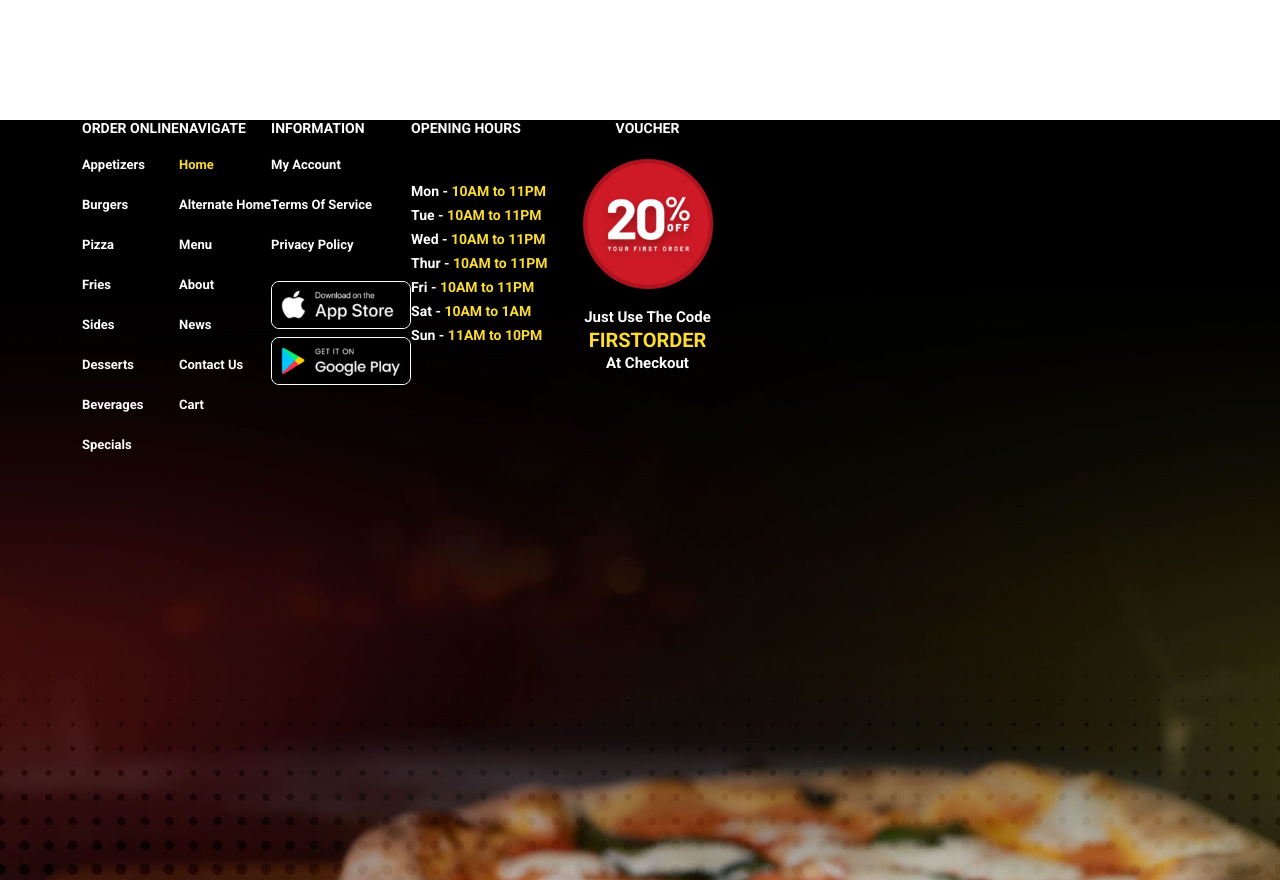
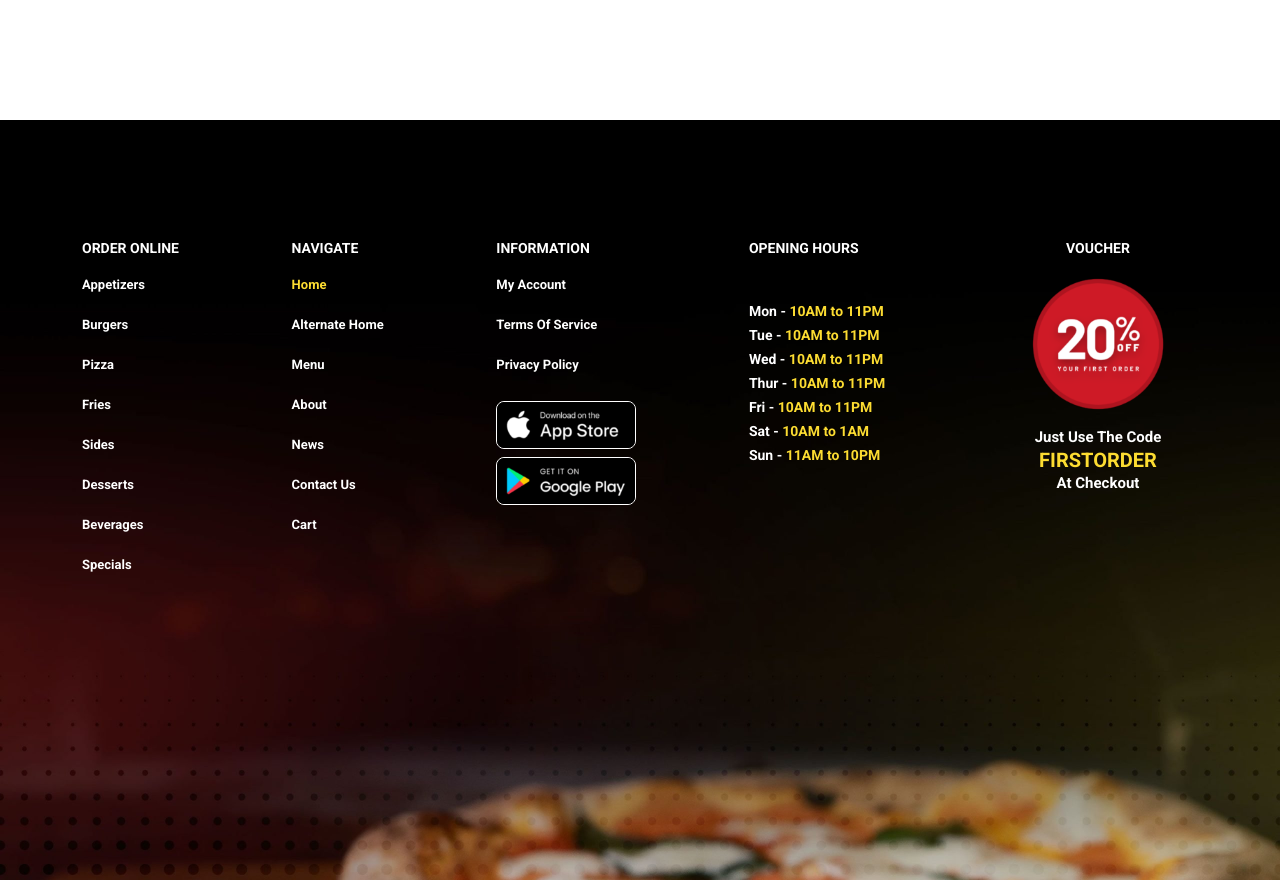
Before and after one commit to br4nc4/proj-html-vuejs, a Vue app: page / in a window 1280 px wide. Shown: the part 4500-5380 px from the top of the page. Built offline with nearby package versions, Linux system fonts and the light colour scheme.

Commit message:
footer padding lists & space between

```diff
--- a/src/components/TheFooter.vue
+++ b/src/components/TheFooter.vue
@@ -2,8 +2,8 @@
   <div class="myFooter position-relative">
     <div class="bgFooter"><img src="/img/footer-background-scaled.jpg" alt=""></div>
     <div class="position-relative">
-      <div class="container">
-        <div class="d-flex">
+      <div class="container myContainer">
+        <div class="d-flex justify-content-between">
           <!-- ORDER ONLINE -->
           <div class="">
             <ul class="list-unstyled myList">
@@ -195,4 +195,7 @@
     .orderText{
       margin-top: -18px;
     }
+    .myContainer{
+      padding-top: 120px;
+    }
 </style>
```
